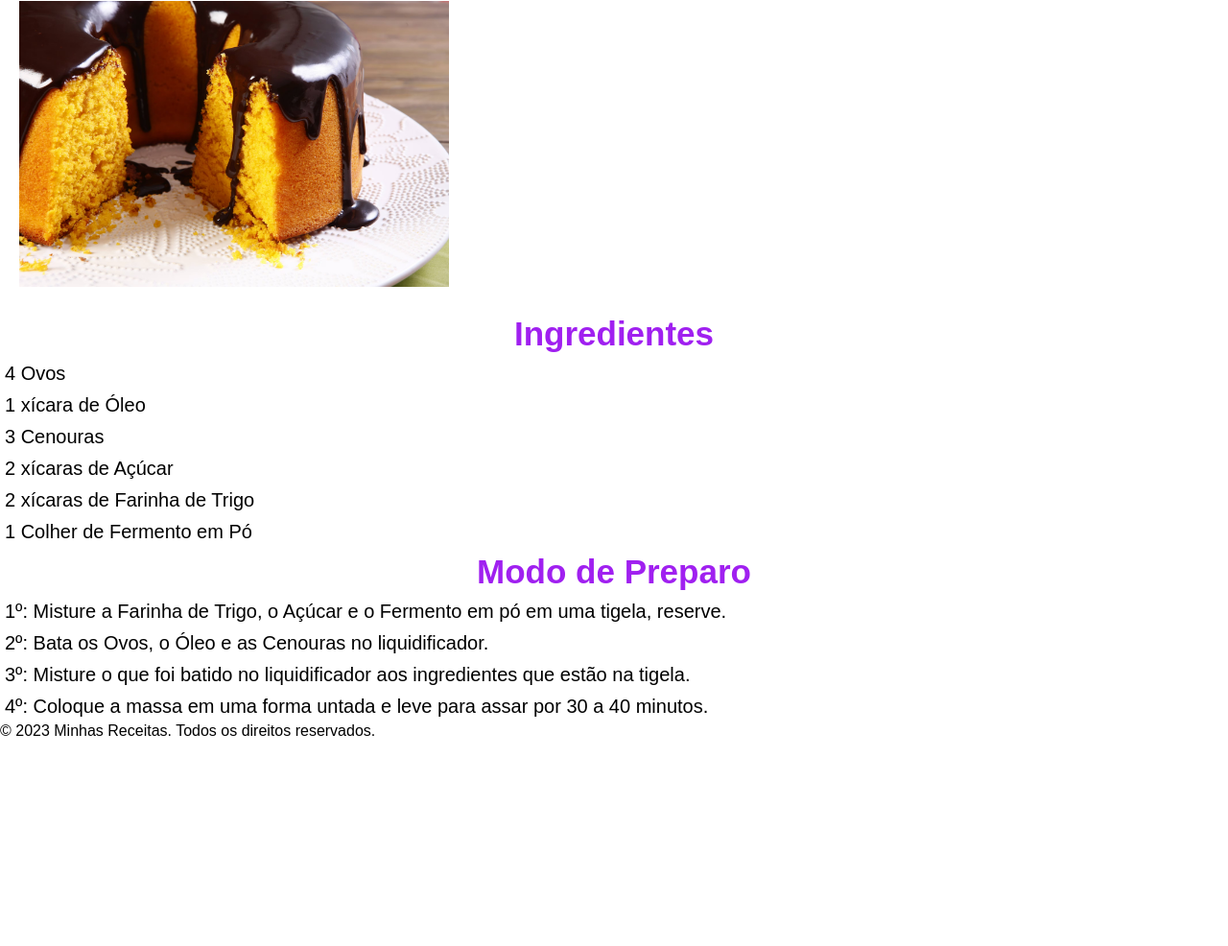
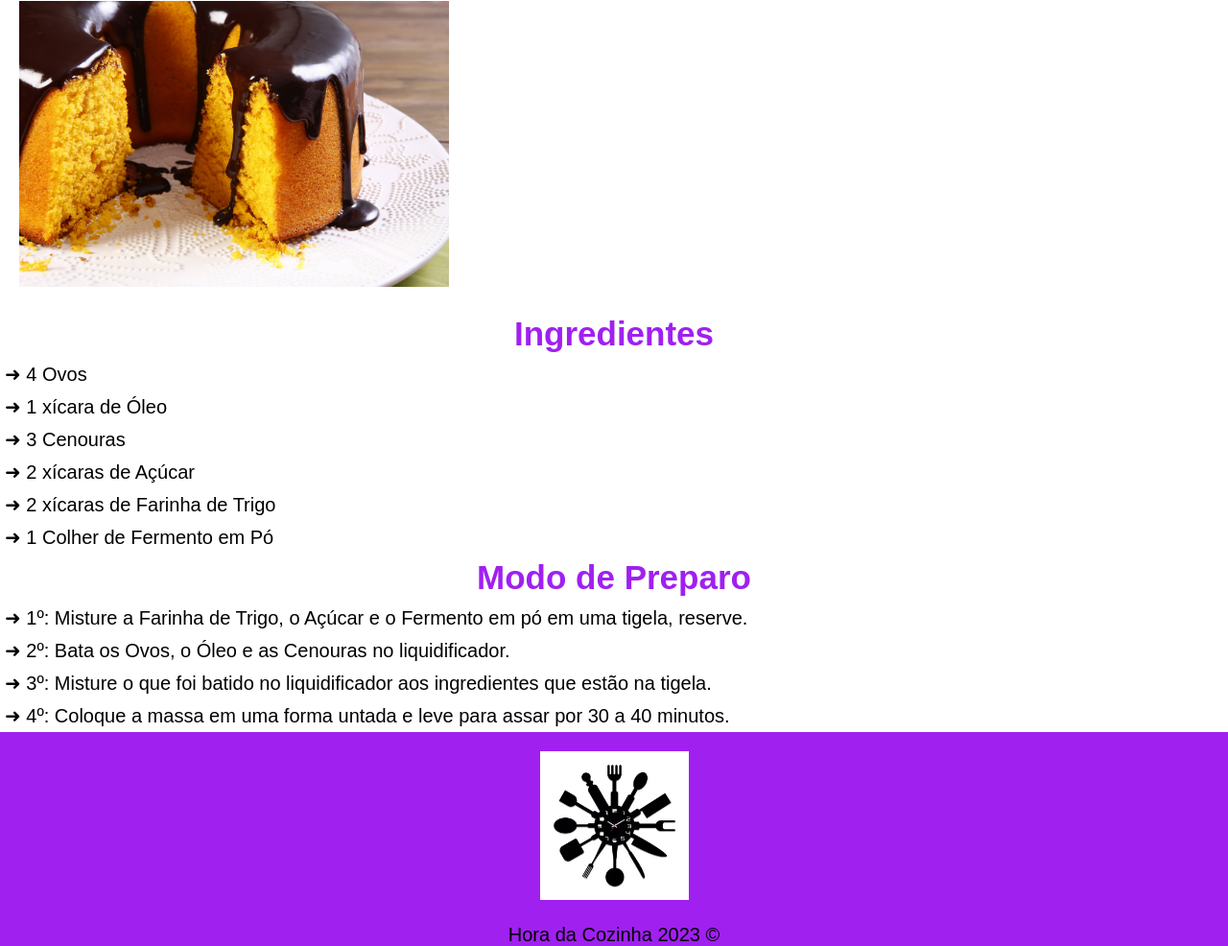
Before and after one commit to Mariana-Stefany/site-turma-criativa, a plain HTML site: page index.html in a window 1280 px wide. Shown: the part 476-1462 px from the top of the page at 96% size. Before the commit the page ends 1247 px from the top, so only its background shows below. Drawn offline with Linux system fonts and the light colour scheme; a web font is replaced by a local one.

Commit message:
Add files via upload

```diff
--- a/index.html
+++ b/index.html
@@ -15,10 +15,9 @@
 		<h1 class="nome-site">Hora da Cozinha</h1>
 		<nav>
 			<ul class="cabeçalho-lista">
-				<li class="cabeçalho-lista-item"><a>Receitas Saudáveis</a></li>
-				<li class="cabeçalho-lista-item"><a>Doces</a></li>
-				<li class="cabeçalho-lista-item"><a>Salgados</a></li>
-				<li class="cabeçalho-lista-item"><a>Nossa História</a></li>
+				<li class="cabeçalho-lista-item"><a>&#10140; Receitas Saudáveis</a></li>
+				<li class="cabeçalho-lista-item"><a>&#10140; Doces</a></li>
+				<li class="cabeçalho-lista-item"><a>&#10140; Salgados</a></li>
 			</ul>
 		</nav>
 	</header>
@@ -26,7 +25,7 @@
 	<main>
 		<section>
 			    <h2 class="titulo-nossa-história">Nossa história</h2>
-			    <p class="história">Nosso site foi criado a partir de uma ideia que duas amigas tiveram para um trabalho de escola. Pensamos em como podemos melhorar nossa alimentação com comidas saudáveis, deliciosas e práticas. Com essa ideia, criamos o site para ajudar todos a desenvolver o amor pela cozinha e como benefício adquirir uma boa alimentação. Confira a hitória completa clicando no item "Nossa História" localizado no início do site.</p>
+			    <p class="história">Nosso site foi criado a partir de uma ideia que duas amigas tiveram para um trabalho de escola. Pensamos em como podemos melhorar nossa alimentação com comidas saudáveis, deliciosas e práticas. Com essa ideia, criamos o site para ajudar todos a desenvolver o amor pela cozinha e como benefício adquirir uma boa alimentação. Confira a história completa no item "Nossa História" localizado no início do site.</p>
 			    <p1 class="história">Como sugestão de um lanche que todos irão amar, fica a nossa dica:</p1>
 		</section>
 		<section>
@@ -34,26 +33,27 @@
 			<img class="imagem-bolo-cenoura" src="imagem-bolo-cenoura.jpg">
 			<h4 class="ingredientes">Ingredientes</h4>
 			<ol>
-				<li class="item-ingredientes">4 Ovos</li>
-				<li class="item-ingredientes">1 xícara de Óleo</li>
-				<li class="item-ingredientes">3 Cenouras</li>
-				<li class="item-ingredientes">2 xícaras de Açúcar</li>
-				<li class="item-ingredientes">2 xícaras de Farinha de Trigo</li>
-				<li class="item-ingredientes">1 Colher de Fermento em Pó</li>
+				<li class="item-ingredientes">&#10140; 4 Ovos</li>
+				<li class="item-ingredientes">&#10140; 1 xícara de Óleo</li>
+				<li class="item-ingredientes">&#10140; 3 Cenouras</li>
+				<li class="item-ingredientes">&#10140; 2 xícaras de Açúcar</li>
+				<li class="item-ingredientes">&#10140; 2 xícaras de Farinha de Trigo</li>
+				<li class="item-ingredientes">&#10140; 1 Colher de Fermento em Pó</li>
 			</ol>
 			<h3 class="modo-preparo">Modo de Preparo</h3>
 			<ol>
-				<li class="item-preparo">1º: Misture a Farinha de Trigo, o Açúcar e o Fermento em pó em uma tigela, reserve.</li>
-				<li class="item-preparo">2º: Bata os Ovos, o Óleo e as Cenouras no liquidificador.</li>
-				<li class="item-preparo">3º: Misture o que foi batido no liquidificador aos ingredientes que estão na tigela.</li>
-				<li class="item-preparo">4º: Coloque a massa em uma forma untada e leve para assar por 30 a 40 minutos.</li>
+				<li class="item-preparo">&#10140; 1º: Misture a Farinha de Trigo, o Açúcar e o Fermento em pó em uma tigela, reserve.</li>
+				<li class="item-preparo">&#10140; 2º: Bata os Ovos, o Óleo e as Cenouras no liquidificador.</li>
+				<li class="item-preparo">&#10140; 3º: Misture o que foi batido no liquidificador aos ingredientes que estão na tigela.</li>
+				<li class="item-preparo">&#10140; 4º: Coloque a massa em uma forma untada e leve para assar por 30 a 40 minutos.</li>
 			</ol>
 		</section>
 		</>
 	</main>
 
-	<footer>
-		<p>&copy; 2023 Minhas Receitas. Todos os direitos reservados.</p>
+	<footer class="rodapé">
+		<img class="rodapé-imagem" src="Logo Hora da Cozinha.jpg">
+		<p>Hora da Cozinha 2023 &#169;</p>
 	</footer>
 </body>
 </html>
--- a/style.css
+++ b/style.css
@@ -77,3 +77,14 @@ body{
 	font-size: 20px;
 	padding: 5px;
 }
+
+.rodapé{
+	background: #A020F0;
+	text-align: center;
+	font-size: 20px;
+}
+
+.rodapé-imagem{
+	height: 155px;
+	padding: 20px 0;
+}
```
